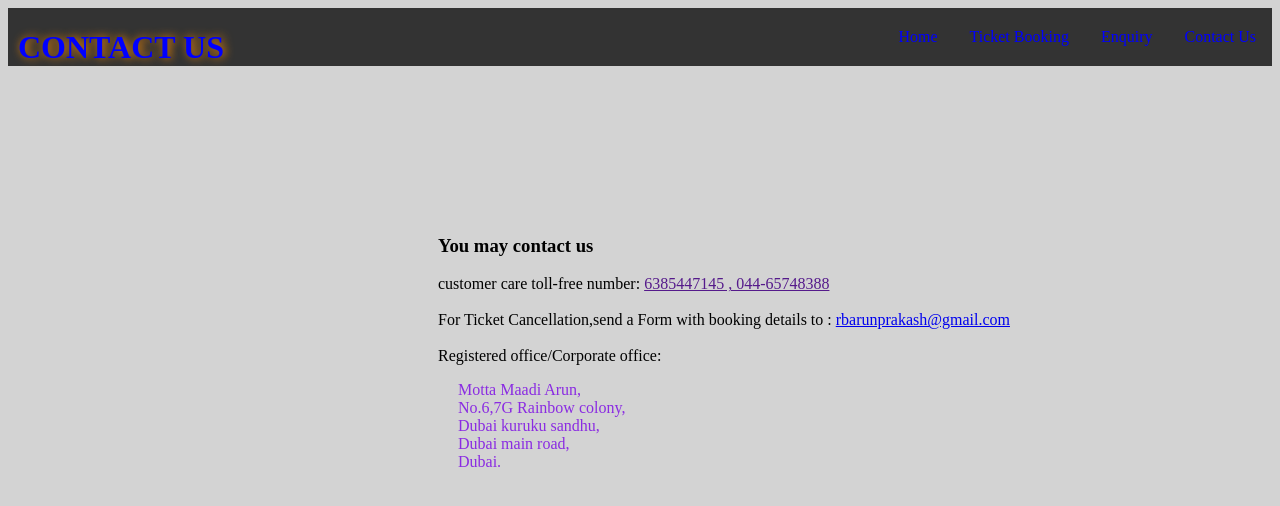
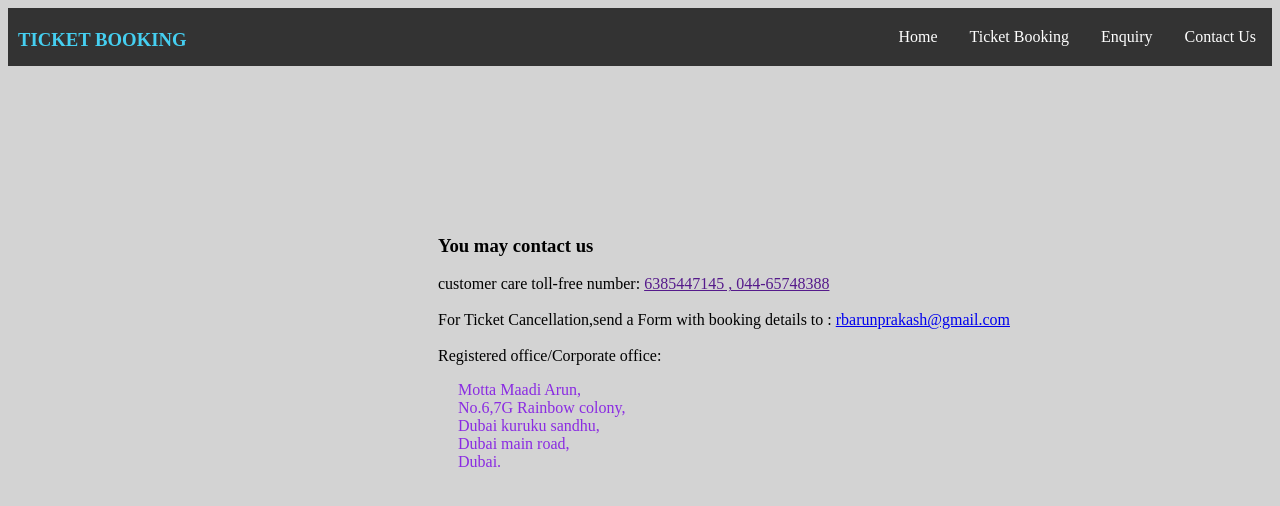
Before and after one commit to pragatheeswarancse/ticketBooking, a plain HTML site: page contact.html in a window 1280 px wide. Drawn offline with Linux system fonts and the light colour scheme.

Commit message:
bug fixed

```diff
--- a/contact.html
+++ b/contact.html
@@ -27,13 +27,20 @@
         </style>
     </head>
     <body style="background-color: lightgray">
+        <nav>
             <ul>
-                <h1 style="color: blue;position: absolute;padding-left: 10px;text-shadow:darkorange 2px 0 10px;">CONTACT US</h1>
-                    <li><a href="contact.html"style="color: blue">Contact Us</a></li>
-                    <li><a href="enquire.html"style="color: blue">Enquiry</a></li>
-                    <li><a href="book.html"style="color: blue">Ticket Booking</a></li>
-                    <li><a href="main.html"style="color: blue">Home</a></li>
+              <header class="font-bold">
+                <h3 style="color: rgb(69, 207, 241); position: absolute; padding-top:2px; padding-left: 10px;">
+                  TICKET BOOKING</h3>
+              </header>
+              <div>
+                <li><a href="../../contact.html" style="color: white">Contact Us</a></li>
+                <li><a href="../../enquire.html" style="color: white">Enquiry</a></li>
+                <li><a href="../../book.html" style="color: white">Ticket Booking</a></li>
+                <li><a href="../../index.html" style="color: white">Home</a></li>
+              </div>
             </ul>
+          </nav>
             <div class="container" style="padding-left: 430px;">
                 <h3>You may contact us</h3>
                 <p>customer care toll-free number: <a href=""> 6385447145 , 044-65748388</a><br><br>
```
Also changed, not shown: book.html (+13 -6 lines), enquire.html (+14 -7 lines), index.html (+13 -10 lines), trainDB/ticketbooking/index.html (+24 -17 lines).
